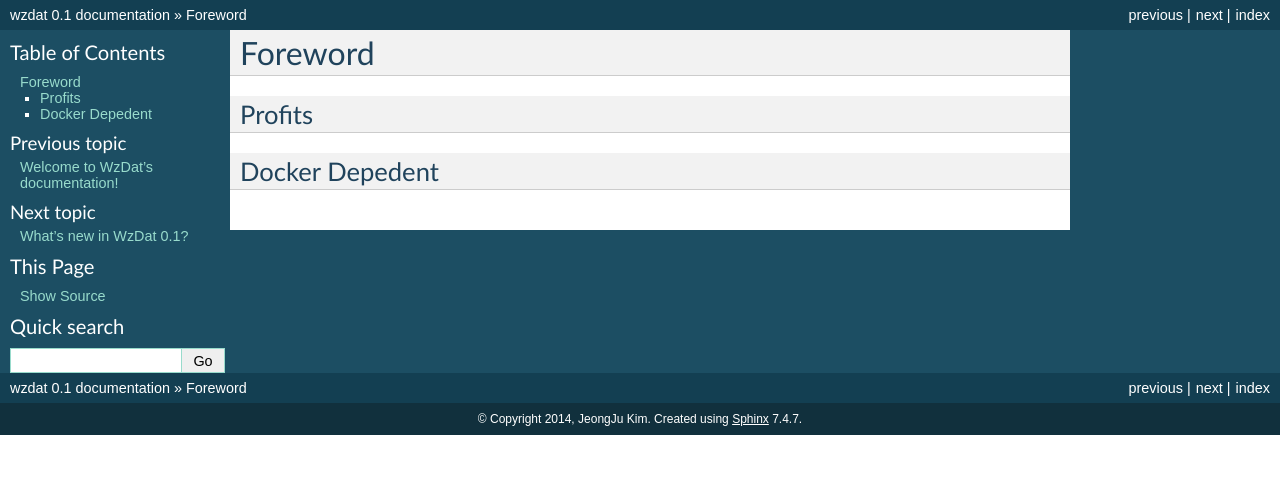
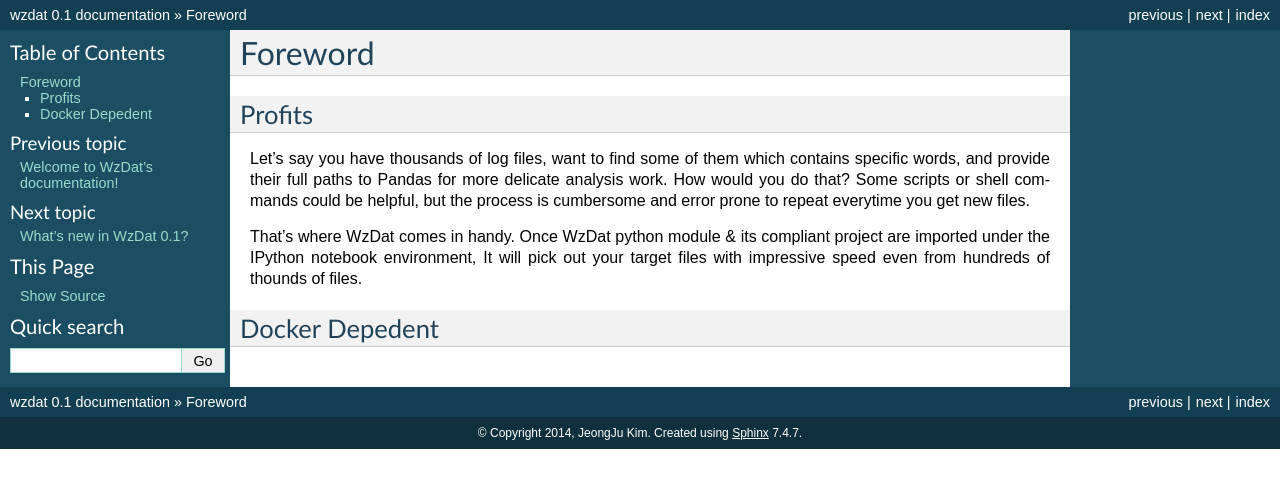
Before and after one commit to haje01/wzdat, a Sphinx documentation site: the page built from docs/foreword.rst, in a window 1280 px wide. Shown: the top 488 px of the page. Built offline with Sphinx 7.4.7, drawn with Linux system fonts in a browser that asks for light colours.

Commit message:
Update foreword.rst

```diff
--- a/docs/foreword.rst
+++ b/docs/foreword.rst
@@ -4,5 +4,9 @@ Foreword
 Profits
 -------
 
+Let's say you have thousands of log files, want to find some of them which contains specific words, and provide their full paths to Pandas for more delicate analysis work. How would you do that? Some scripts or shell commands could be helpful, but the process is cumbersome and error prone to repeat everytime you get new files.
+
+That's where WzDat comes in handy. Once WzDat python module & its compliant project are imported under the IPython notebook environment, It will pick out your target files with impressive speed even from hundreds of thounds of files.
+
 Docker Depedent
 ---------------
```
